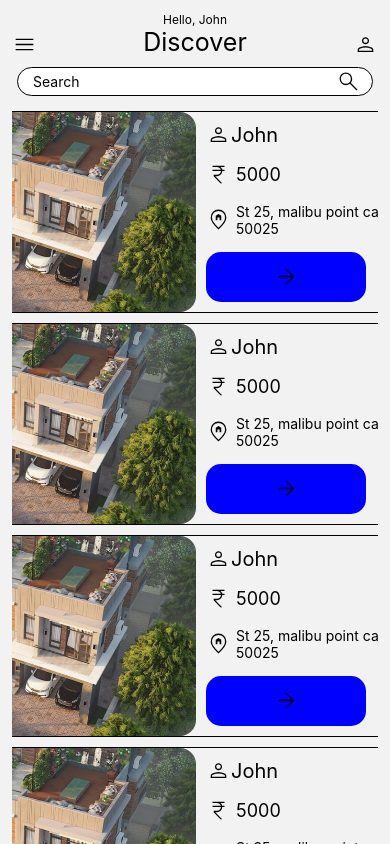
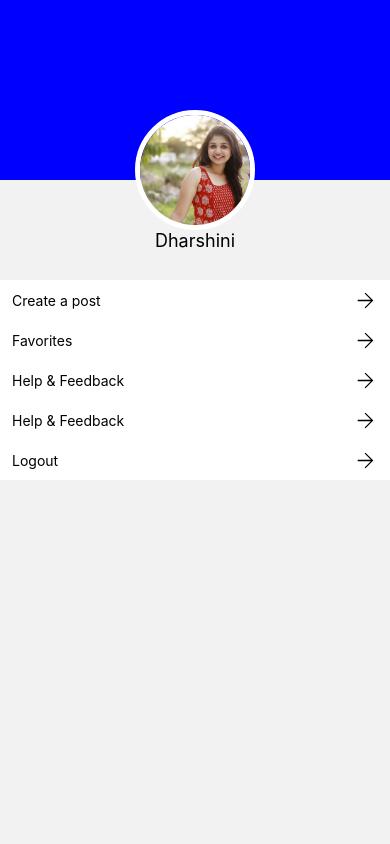
Before and after one commit to Kruger14/app, a React Native app: screen /home in a window 390 px wide. Both pictures are taken after a click on the element 24 px from the left and 44 px from the top of the page. Built offline with nearby package versions, Linux system fonts and the light colour scheme.

Commit message:
added profile page

```diff
--- a/App.js
+++ b/App.js
@@ -6,6 +6,7 @@ import Detail from './src/pages/Detail';
 import Home from './src/pages/Home';
 import Login from './src/pages/Login';
 import Signup from './src/pages/Signup';
+import Profile from './src/pages/Profile';
 
 const App = () => {
 
@@ -18,6 +19,7 @@ const App = () => {
         <Stack.Screen name='signup' component={Signup} options={{ headerShown: false }} />
         <Stack.Screen name='home' component={Home} options={{ headerShown: false }} />
         <Stack.Screen name='detail' component={Detail} options={{ headerShown: false }} />
+        <Stack.Screen name='profile' component={Profile} options={{ headerShown: false }} />
       </Stack.Navigator>
     </NavigationContainer>
   )
--- a/src/assets/svg/Favorite.js
+++ b/src/assets/svg/Favorite.js
@@ -2,7 +2,7 @@ import React from 'react';
 import { View } from 'react-native';
 import Svg, { Path } from 'react-native-svg';
 
-const ArrowForward = (props) => (
+const Favorite = (props) => (
     <View>
         <Svg xmlns="http://www.w3.org/2000/svg" height={props.height} viewBox="0 -960 960 960" width={props.width}>
             <Path d="m480-121-41-37q-105.768-97.121-174.884-167.561Q195-396 154-451.5T96.5-552Q80-597 80-643q0-90.155 60.5-150.577Q201-854 290-854q57 0 105.5 27t84.5 78q42-54 89-79.5T670-854q89 0 149.5 60.423Q880-733.155 880-643q0 46-16.5 91T806-451.5Q765-396 695.884-325.561 626.768-255.121 521-158l-41 37Zm0-79q101.236-92.995 166.618-159.498Q712-426 750.5-476t54-89.135q15.5-39.136 15.5-77.72Q820-709 778-751.5T670.225-794q-51.524 0-95.375 31.5Q531-731 504-674h-49q-26-56-69.85-88-43.851-32-95.375-32Q224-794 182-751.5t-42 108.816Q140-604 155.5-564.5t54 90Q248-424 314-358t166 158Zm0-297Z" />
@@ -10,4 +10,4 @@ const ArrowForward = (props) => (
     </View>
 );
 
-export default ArrowForward;
+export default Favorite;
--- a/src/pages/Detail.js
+++ b/src/pages/Detail.js
@@ -10,6 +10,7 @@ import Bathroom from '../assets/svg/Bathroom';
 import Localparking from '../assets/svg/Localparking';
 import Balcony from '../assets/svg/balcony';
 import { useNavigation } from '@react-navigation/native';
+import Favorite from '../assets/svg/Favorite';
 
 const Detail = () => {
     const navigation = useNavigation();
@@ -31,6 +32,7 @@ const Detail = () => {
 
                 <TouchableOpacity>
                     <View>
+                        <Favorite height={25} width={25} />
                     </View>
                 </TouchableOpacity>
             </View>
--- a/src/pages/Home.js
+++ b/src/pages/Home.js
@@ -8,6 +8,7 @@ import Currency from '../assets/svg/Currency';
 import Homepin from '../assets/svg/Homepin';
 import ArrowForward from '../assets/svg/ArrowForward';
 import { useNavigation } from '@react-navigation/native';
+import Favorite from '../assets/svg/Favorite';
 
 const Home = () => {
 
@@ -47,23 +48,27 @@ const Home = () => {
         )
     }
 
-    const data = ['villa', 'community', 'apartment', 'apartment', 'apartment', 'apartment']
+    // const data = ['villa', 'community', 'apartment', 'apartment', 'apartment', 'apartment']
     return (
         <SafeAreaProvider>
             <View style={styles.home}>
                 <View style={styles.menubtn}>
-                    <TouchableOpacity>
+
+                    <TouchableOpacity onPress={() => Navigation.navigate('profile')}>
                         <Menu height={25} width={25} />
                     </TouchableOpacity>
 
-                    <View style={{ alignItems: 'center' }}>
+                    <View>
                         <Text style={styles.greet}>Hello, John</Text>
                         <Text style={styles.subheading}>Discover</Text>
                     </View>
 
-                    <View>
-                        <Person height={25} width={25} />
-                    </View>
+                    <TouchableOpacity>
+                        <View>
+                            <Favorite height={25} width={25} />
+                        </View>
+                    </TouchableOpacity>
+
 
                 </View>
 
--- /dev/null
+++ b/src/pages/Profile.js
@@ -0,0 +1,86 @@
+import React from 'react';
+import { View, Text, Image, TouchableOpacity, StyleSheet } from 'react-native';
+import { SafeAreaProvider } from 'react-native-safe-area-context';
+import ArrowForward from '../assets/svg/ArrowForward';
+
+const Profile = () => {
+    return (
+        <SafeAreaProvider>
+            <View style={styles.container}>
+                <View style={styles.profileContainer}>
+                    <Image style={styles.profileImage} source={require('../assets/dharshini.jpg')} />
+                    <Text style={styles.profileName}>Dharshini</Text>
+                </View>
+            </View>
+
+            <View style={styles.menuContainer}>
+                <TouchableOpacity style={styles.menuItem}>
+                    <Text>Create a post</Text>
+                    <ArrowForward height={25} width={25} />
+                </TouchableOpacity>
+
+                <TouchableOpacity style={styles.menuItem}>
+                    <Text>Favorites</Text>
+                    <ArrowForward height={25} width={25} />
+                </TouchableOpacity>
+
+                <TouchableOpacity style={styles.menuItem}>
+                    <Text>Help & Feedback</Text>
+                    <ArrowForward height={25} width={25} />
+                </TouchableOpacity>
+
+                <TouchableOpacity style={styles.menuItem}>
+                    <Text>Help & Feedback</Text>
+                    <ArrowForward height={25} width={25} />
+                </TouchableOpacity>
+
+                <TouchableOpacity style={styles.menuItem}>
+                    <Text>Logout</Text>
+                    <ArrowForward height={25} width={25} />
+                </TouchableOpacity>
+            </View>
+        </SafeAreaProvider>
+    );
+};
+
+const styles = StyleSheet.create({
+    container: {
+        height: 180,
+        backgroundColor: 'blue',
+        justifyContent: 'flex-end',
+        alignItems: 'center',
+    },
+    profileContainer: {
+        marginBottom: -50,
+        justifyContent: 'space-between',
+        alignItems: 'center',
+        height: 120,
+        width: 120,
+        borderRadius: 100,
+    },
+    profileImage: {
+        borderWidth: 5,
+        borderColor: 'white',
+        height: 120,
+        width: 120,
+        borderRadius: 100,
+    },
+    profileName: {
+        fontSize: 18,
+        color: 'black',
+    },
+    menuContainer: {
+        marginTop: 100,
+    },
+    menuItem: {
+        flexDirection: 'row',
+        justifyContent: 'space-between',
+        alignItems: 'center',
+        height: 40,
+        backgroundColor: 'white',
+        paddingStart: 12,
+        paddingEnd: 12,
+    },
+});
+
+export default Profile;
```
Also changed, not shown: src/assets/dharshini.jpg (added), src/assets/svg/logout_FILL0_wght400_GRAD0_opsz48.svg (added).
